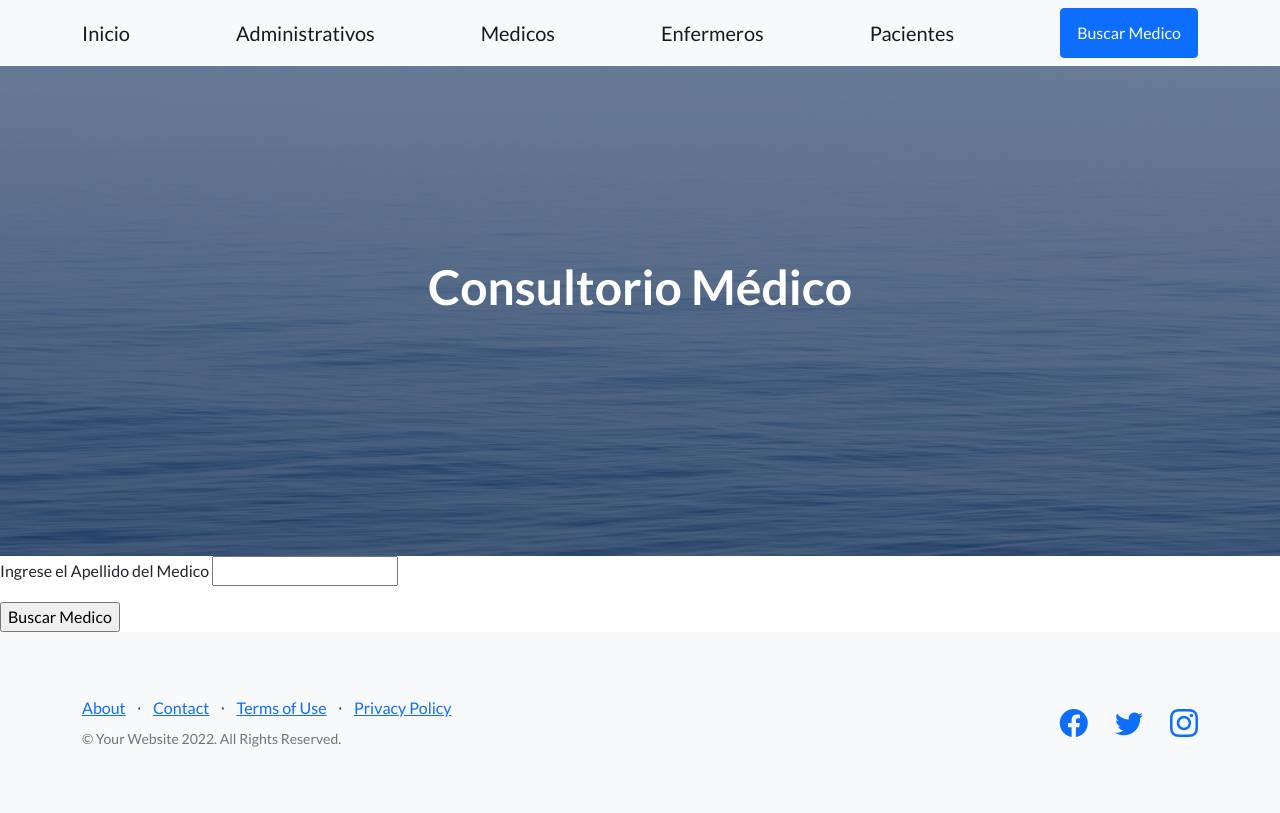
After one commit to Fachu2989/consultoriomedicocoder, a Django app: page /consultorio/busqueda_medico/ in a window 1280 px wide. The commit adds this page. Run offline with Django 4.2, Linux system fonts and the light colour scheme; some libraries are stand-ins or nearby versions.

Commit message:
arreglos

```diff
--- /dev/null
+++ b/Appconsultorios/Templates/busqueda_medico.html
@@ -0,0 +1,13 @@
+{% extends 'padre.html' %}
+
+{% load static %}
+
+{% block contenidoQueCambia %}
+
+    <form action="{% url 'busqueda_medico' %}" method="GET"> {% csrf_token %}
+
+        <p>Ingrese el Apellido del Medico <input type="text" name="apellido"/></p>
+        <input type="submit" value="Buscar Medico">
+    </form>
+
+{% endblock contenidoQueCambia %}
--- a/Appconsultorios/Templates/medicos.html
+++ b/Appconsultorios/Templates/medicos.html
@@ -8,8 +8,9 @@
     <h4>Este es el staff médico que tenemos trabajando en este momento</h4>
     <ul>
 
-        {% for medico in lista_medicos %}
-            <li>{{medico.nombre}} - {{medicos.apellido}} - {{medico.matricula}} - {{medico.especialidad}} </li>
+
+        {% for  medico in lista_medicos  %}
+            <li>{{medico.nombre}} - {{medico.apellido}} - {{medico.especialidad}} - {{medico.matricula}} </li>
         {% endfor %}
 
     </ul>
--- a/Appconsultorios/Templates/padre.html
+++ b/Appconsultorios/Templates/padre.html
@@ -25,7 +25,7 @@
                 <a class="navbar-brand" href="{% url "medicos" %}">Medicos</a>
                 <a class="navbar-brand" href="{% url "enfermeros" %}">Enfermeros</a>
                 <a class="navbar-brand" href="{% url "pacientes" %}">Pacientes</a>
-                <a class="btn btn-primary" href="#signup">Iniciar</a>
+                <a class="btn btn-primary" href="{% url 'busqueda_medico' %}">Buscar Medico</a>
             </div>
         </nav>
         <!-- Masthead-->
--- a/Appconsultorios/form.py
+++ b/Appconsultorios/form.py
@@ -9,16 +9,16 @@ class AdministrativoFormulario(forms.Form):
 class EnfermeroFormulario(forms.Form):
     nombre= forms.CharField()
     apellido= forms.CharField()
-    legajo = forms.IntegerField()
+    matricula = forms.IntegerField()
 
 class MedicoFormulario(forms.Form):
     nombre= forms.CharField()
     apellido= forms.CharField()
     especialidad = forms.CharField()
-    legajo = forms.IntegerField()
+    matricula = forms.IntegerField()
 
 class PacienteFormulario(forms.Form):
     nombre= forms.CharField()
     apellido= forms.CharField()
-    nacimiento = forms.DateTimeField(required=False)
+    nacimiento = forms.DateField(required=False)
     expediente = forms.IntegerField()
--- a/Appconsultorios/urls.py
+++ b/Appconsultorios/urls.py
@@ -1,6 +1,6 @@
 from django.urls import path
 
-from .views import inicio,administrativos,medicos,enfermeros,pacientes,administrativoFormulario,medicoFormulario,pacienteFormulario,enfermeroFormulario
+from .views import buscar,busqueda_medico,inicio,administrativos,medicos,enfermeros,pacientes,administrativoFormulario,medicoFormulario,pacienteFormulario,enfermeroFormulario
 
 urlpatterns = [
     path("",inicio , name="Inicio" ),
@@ -9,8 +9,11 @@ urlpatterns = [
     path('enfermeros/', enfermeros,name="enfermeros"),
     path('pacientes/', pacientes, name="pacientes"),
     #url formulario
-    path('administrativoFormulario',administrativoFormulario, name="administrativoFormulario"),
-    path('medicoFormulario',medicoFormulario, name="medicoFormulario"),
-    path('pacienteFormulario',pacienteFormulario, name="pacienteFormulario"),
-    path('enfermeroFormulario',enfermeroFormulario, name="enfermeroFormulario"),
+    path('administrativoFormulario/',administrativoFormulario, name="administrativoFormulario"),
+    path('medicoFormulario/',medicoFormulario, name="medicoFormulario"),
+    path('pacienteFormulario/',pacienteFormulario, name="pacienteFormulario"),
+    path('enfermeroFormulario/',enfermeroFormulario, name="enfermeroFormulario"),
+    #url busqueda
+    path("busqueda_medico/", busqueda_medico, name="busqueda_medico"),
+    path("buscar/", buscar, name="buscar"),
 ]
--- a/Appconsultorios/views.py
+++ b/Appconsultorios/views.py
@@ -65,7 +65,7 @@ def enfermeroFormulario(request):
         mi_formulario= EnfermeroFormulario(request.POST)
         if mi_formulario.is_valid():
             data=mi_formulario.cleaned_data
-            enfermero=Administrativo(nombre=data["nombre"],apellido=data["apellido"],legajo=data["legajo"])
+            enfermero=Administrativo(nombre=data["nombre"],apellido=data["apellido"],matricula=data["matricula"])
             enfermero.save()
             return redirect("enfermeros")
     else:
@@ -79,7 +79,7 @@ def medicoFormulario(request):
         mi_formulario= MedicoFormulario(request.POST)
         if mi_formulario.is_valid():
             data=mi_formulario.cleaned_data
-            medico=Administrativo(nombre=data["nombre"],apellido=data["apellido"],legajo=data["legajo"],especialidad=data["especialidad"])
+            medico=Medico(nombre=data["nombre"],apellido=data["apellido"],especialidad=data["especialidad"],matricula=data["matricula"])
             medico.save()
             return redirect("medicos")
     else:
@@ -93,10 +93,21 @@ def pacienteFormulario(request):
         mi_formulario= PacienteFormulario(request.POST)
         if mi_formulario.is_valid():
             data=mi_formulario.cleaned_data
-            paciente=Paciente(nombre=data["nombre"],apellido=data["apellido"],legajo=data["legajo"])
+            paciente=Paciente(nombre=data["nombre"],apellido=data["apellido"],fecha_nacimiento=data["fecha_nacimiento"],tratamiento=data["tratamiento"],expediente=data["expediente"])
             paciente.save()
             return redirect("pacientes")
     else:
         mi_formulario=PacienteFormulario()
 
     return render(request, "pacienteFormulario.html",{'mi_formulario': mi_formulario})
+
+
+#busqueda
+
+def busqueda_medico(request):
+    return render(request, 'busqueda_medico.html')
+
+def buscar(request):
+    apellido_buscada= request.GET["apellido"]
+    medico= Medico.objects.get(apellido=apellido_buscada)
+    return render(request,'resultado_busqueda.html',{"medico":medico, "apellido": apellido_buscada})
```
Also changed, not shown: Appconsultorios/Templates/resultado_busqueda.html (added, +9 -0 lines), Appconsultorios/models.py (+8 -7 lines), Appconsultorios/migrations/0001_initial.py, db.sqlite3.
